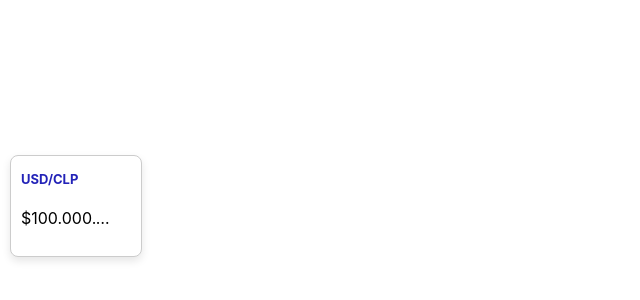
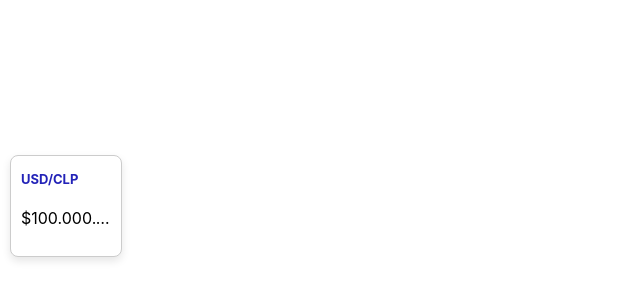
Before and after one commit to JuanPabloSQ/Crypto, a React (Vite) app: page / in a window 1280 px wide. Shown: the part 194-494 px from the top of the page, without its empty margins (0-640 px from the left). Built offline with nearby package versions, Linux system fonts and the light colour scheme.

Commit message:
add padding

```diff
--- a/src/Card.css
+++ b/src/Card.css
@@ -2,7 +2,7 @@
 .card {
   border: 1px solid #ccc;
   border-radius: 8px;
-  padding: 3px 30px 10px 30px;
+  padding: 3px 10px 10px 30px;
   margin: 10px;
   box-shadow: 0 4px 8px rgba(0, 0, 0, 0.1);
   background-color: white;
```
